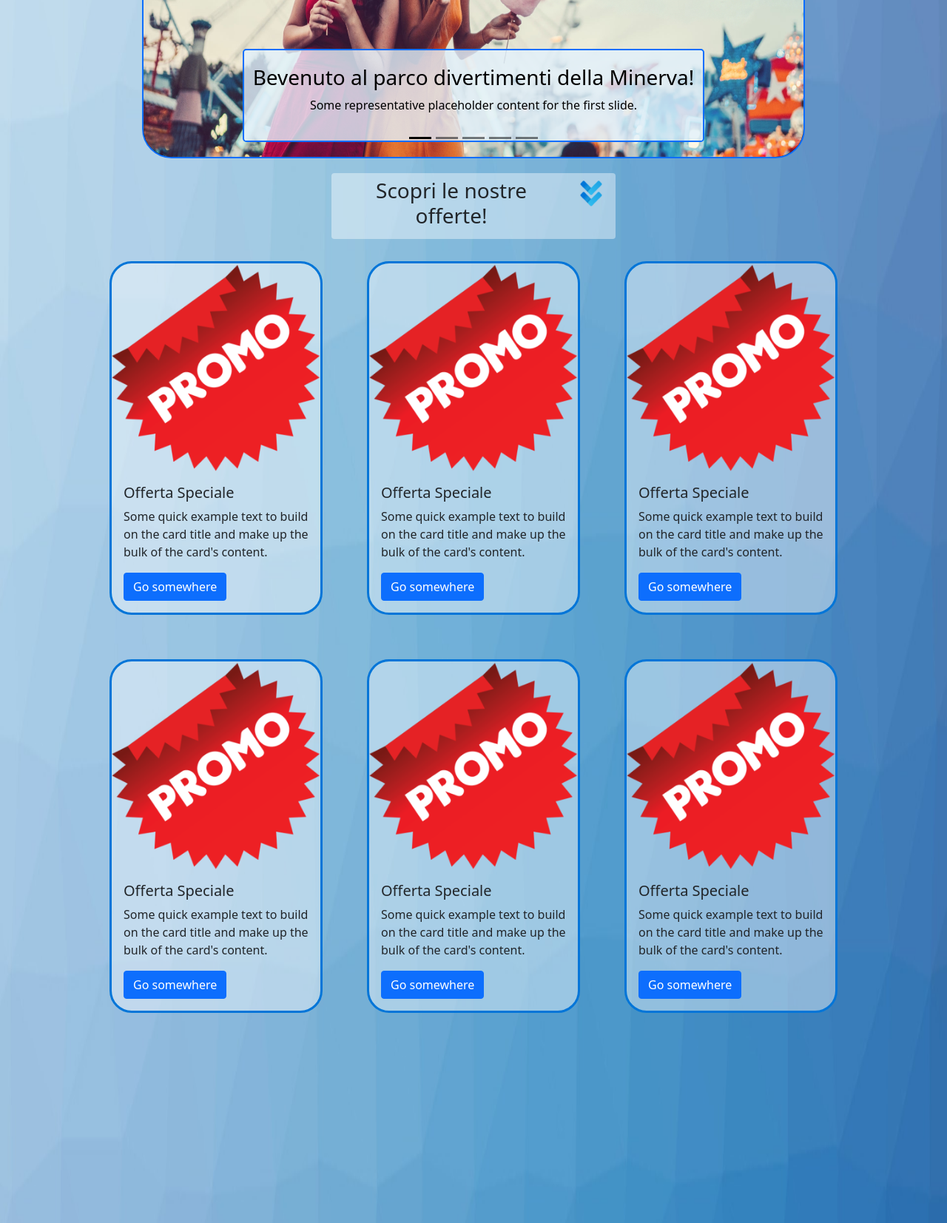
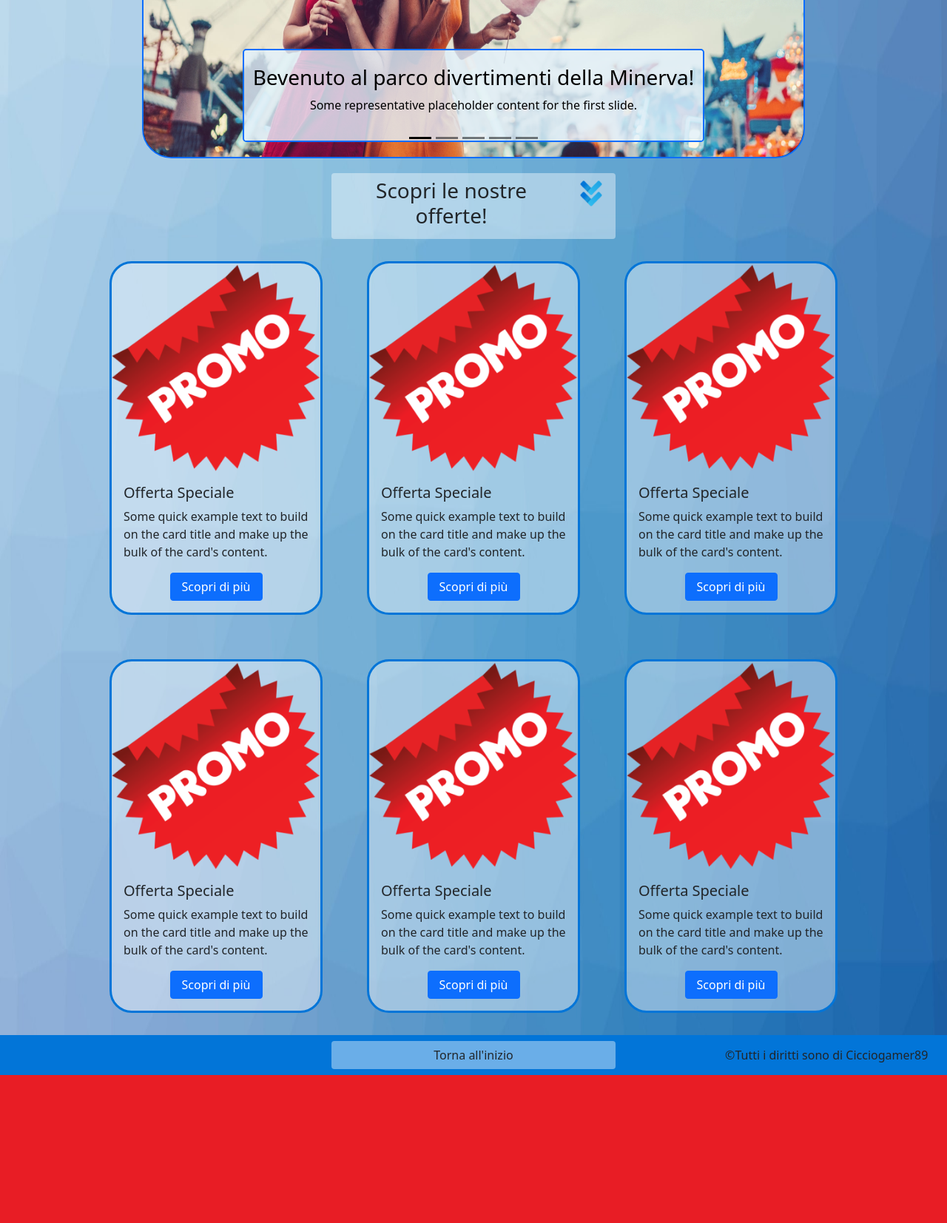
Before and after one commit to Tommaiberone/ParcoMinerva, a PHP site: page / in a window 1280 px wide. Shown: the part 640-2293 px from the top of the page at 74% size. After the commit the page ends 2093 px from the top, so only its background shows below. Run offline with PHP 8.4, Linux system fonts and the light colour scheme.

Commit message:
Animazione attrazioni + aggiunta bottom bar + miglioramenti vari

```diff
--- /dev/null
+++ b/css/bars_style.css
@@ -0,0 +1,54 @@
+.sfocato {
+    top:0;
+    right:0;
+    left:0;
+    overflow:hidden;
+    z-index:2;
+}
+
+#sfocatodentro {
+    overflow:hidden;
+    -webkit-filter: blur(.25em);
+    background:#fff;
+}
+
+a.nav-link:hover {
+    color: #0275d8 !important;
+}
+
+a.nav-link.active {
+    color: #0275d8 !important;
+}
+
+.scopri {
+    justify-content: center;
+    width: 30%;
+    margin-left: 35%;
+    margin-right: 35%;
+    display: inline-flex;
+    background-color: rgba(255, 255, 255, 0.411);
+}
+
+#scrollButton {
+    margin-left: 35%;
+    margin-right: 0%;
+}
+
+#Copyright {
+    text-align: right;
+    margin-right: 2%;
+}
+
+#Copyright #scrollButton {
+    font-size: 16px;
+    font-weight: 700px !important; /* Non funziona non ho idea del perché */
+
+}
+
+#bottom_bar {
+    background-color: #0275d8;
+    position: relative;
+    bottom: 0;
+    width: 100%;
+    display: inline-flex;
+}
--- a/css/style.css
+++ b/css/style.css
@@ -1,4 +1,3 @@
-
 /* ##### */
 /* index.html - Homepage CSS styles */
 /* ##### */
@@ -9,16 +8,7 @@ body {
     background-image: url(/images/background.jpg);
     background-size: 100% 100%;
     background-repeat: no-repeat;
-}
 
-/* Navigation bar styles */
-
-#signup, #login, .nav-item {
-    font-size: 16px;
-}
-
-a.nav-link:hover, a.nav-link.active{
-    color: #0275d8 !important;
 }
 
 /* Slideshow styles */
@@ -86,3 +76,12 @@ a.nav-link:hover, a.nav-link.active{
     width: 40px;
     margin-left: 20px;
 }
+
+
+.bottone {
+    width: 50%;
+    display: inline-flex;
+    justify-content: center !important;
+    margin-left: 25%;
+    margin-right: 25%;
+}
--- a/index.html
+++ b/index.html
@@ -10,6 +10,9 @@
         <!-- CSS stylesheets imports (always Bootstrap FIRST) -->
         <link rel = "stylesheet" type = "text/css" href = "css/bootstrap.css">
         <link rel = "stylesheet" type = "text/css" href = "css/style.css">
+        <link rel="stylesheet" href="css/bars_style.css">
+
+        <script src="script.js"></script>
 
         <title> JL - Homepage </title>
     </head>
@@ -59,7 +62,6 @@
                 </ul>
             </nav>
         </div>
-
 
         <!-- ##### -->
         <!-- Slideshow -->
@@ -159,7 +161,7 @@
                 <div class="card-body">
                     <h5 class="card-title">Offerta Speciale</h5>
                     <p class="card-text">Some quick example text to build on the card title and make up the bulk of the card's content.</p>
-                    <a href="#" class="btn btn-primary">Go somewhere</a>
+                    <a href="#" class="btn btn-primary bottone">Scopri di più</a>
                 </div>
             </div>
 
@@ -168,7 +170,7 @@
                 <div class="card-body">
                     <h5 class="card-title">Offerta Speciale</h5>
                     <p class="card-text">Some quick example text to build on the card title and make up the bulk of the card's content.</p>
-                    <a href="#" class="btn btn-primary">Go somewhere</a>
+                    <a href="#" class="btn btn-primary bottone">Scopri di più</a>
                 </div>
             </div>
 
@@ -177,7 +179,7 @@
                 <div class="card-body">
                     <h5 class="card-title">Offerta Speciale</h5>
                     <p class="card-text">Some quick example text to build on the card title and make up the bulk of the card's content.</p>
-                    <a href="#" class="btn btn-primary">Go somewhere</a>
+                    <a href="#" class="btn btn-primary bottone">Scopri di più</a>
                 </div>
             </div>
 
@@ -186,7 +188,7 @@
                 <div class="card-body">
                     <h5 class="card-title">Offerta Speciale</h5>
                     <p class="card-text">Some quick example text to build on the card title and make up the bulk of the card's content.</p>
-                    <a href="#" class="btn btn-primary">Go somewhere</a>
+                    <a href="#" class="btn btn-primary bottone">Scopri di più</a>
                 </div>
             </div>
 
@@ -195,7 +197,7 @@
                 <div class="card-body">
                     <h5 class="card-title">Offerta Speciale</h5>
                     <p class="card-text">Some quick example text to build on the card title and make up the bulk of the card's content.</p>
-                    <a href="#" class="btn btn-primary">Go somewhere</a>
+                    <a href="#" class="btn btn-primary bottone">Scopri di più</a>
                 </div>
             </div>
 
@@ -204,14 +206,17 @@
                 <div class="card-body">
                     <h5 class="card-title">Offerta Speciale</h5>
                     <p class="card-text">Some quick example text to build on the card title and make up the bulk of the card's content.</p>
-                    <a href="#" class="btn btn-primary">Go somewhere</a>
+                    <a href="#" class="btn btn-primary bottone">Scopri di più</a>
                 </div>
             </div>
 
         </div>
 
-        <br><br><br><br><br><br><br><br><br><br><br><br><br><br><br><br><br><br><br><br><br><br><br><br><br><br><br><br><br><br><br><br><br><br><br><br><br><br><br><br>
-
+        <!-- Bottom Bar -->
+        <div id="bottom_bar" class="navbar">
+            <button id="scrollButton" onclick="window.scroll(0,0);" class="btn scopri" >Torna all'inizio</button>
+            <span id="Copyright"> ©Tutti i diritti sono di Cicciogamer89</span>
+        </div>
 
     </body>
 </html>
--- a/script.js
+++ /dev/null
@@ -1,4 +0,0 @@
-// When the user clicks on the button, scroll to the top of the document
-function topFunction() {
-  document.documentElement.scrollTop = 1010101000; // For Chrome, Firefox, IE and Opera
-}
```
Also changed, not shown: Attractions/attractions.css (+6 -6 lines), Attractions/attractions.html (+8 -1 lines), contatti/contatti.html (+7 -0 lines).
